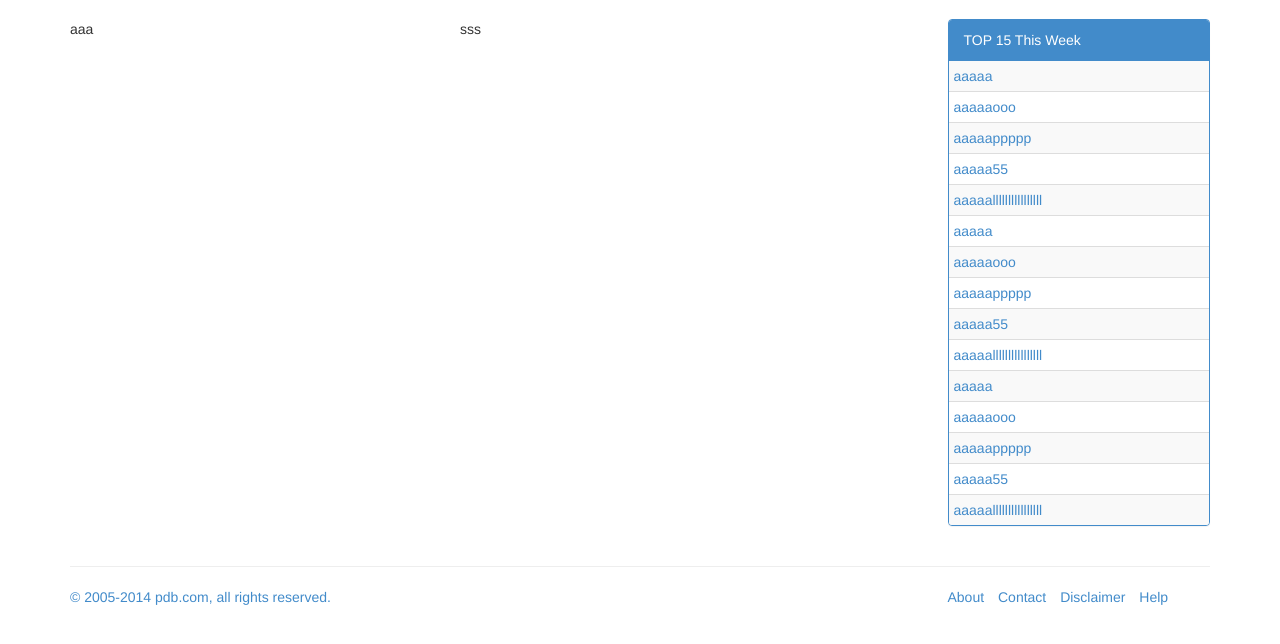
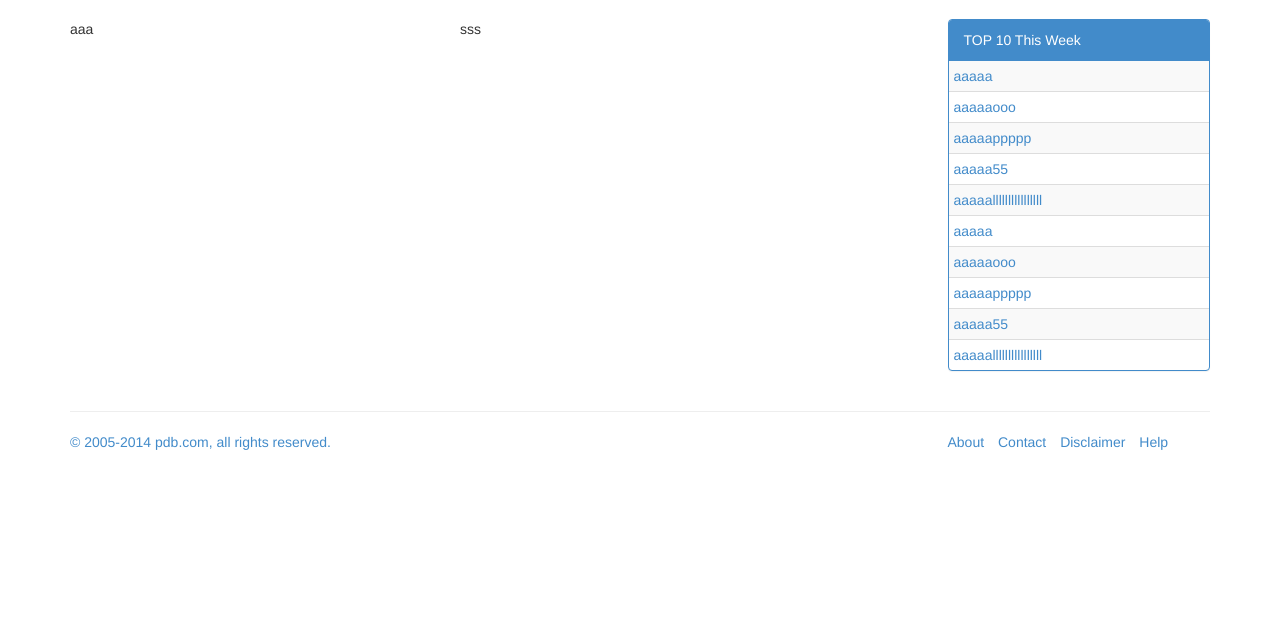
Before and after one commit to kendazheng/pdb, a Django app: page / in a window 1280 px wide. Shown: the part 51-695 px from the top of the page. Run offline with Django 3.2, Linux system fonts and the light colour scheme; some libraries are stand-ins or nearby versions.

Commit message:
modify top list in index.html

```diff
--- a/pdbweb/pdbweb/templates/index/index.html
+++ b/pdbweb/pdbweb/templates/index/index.html
@@ -40,13 +40,8 @@
       <div class="col-md-5">sss</div>
       <div class="col-md-3" role="navigation">
         <div class="panel panel-primary">
-          <div class="panel-heading">TOP 15 This Week</div>
+          <div class="panel-heading">TOP 10 This Week</div>
           <table class="table table-condensed table-striped">
-            <tr><td><a>aaaaa</a></td></tr>
-            <tr><td><a>aaaaaooo</a></td></tr>
-            <tr><td><a>aaaaappppp</a></td></tr>
-            <tr><td><a>aaaaa55</a></td></tr>
-            <tr><td><a>aaaaallllllllllllllll</a></td></tr>
             <tr><td><a>aaaaa</a></td></tr>
             <tr><td><a>aaaaaooo</a></td></tr>
             <tr><td><a>aaaaappppp</a></td></tr>
```
